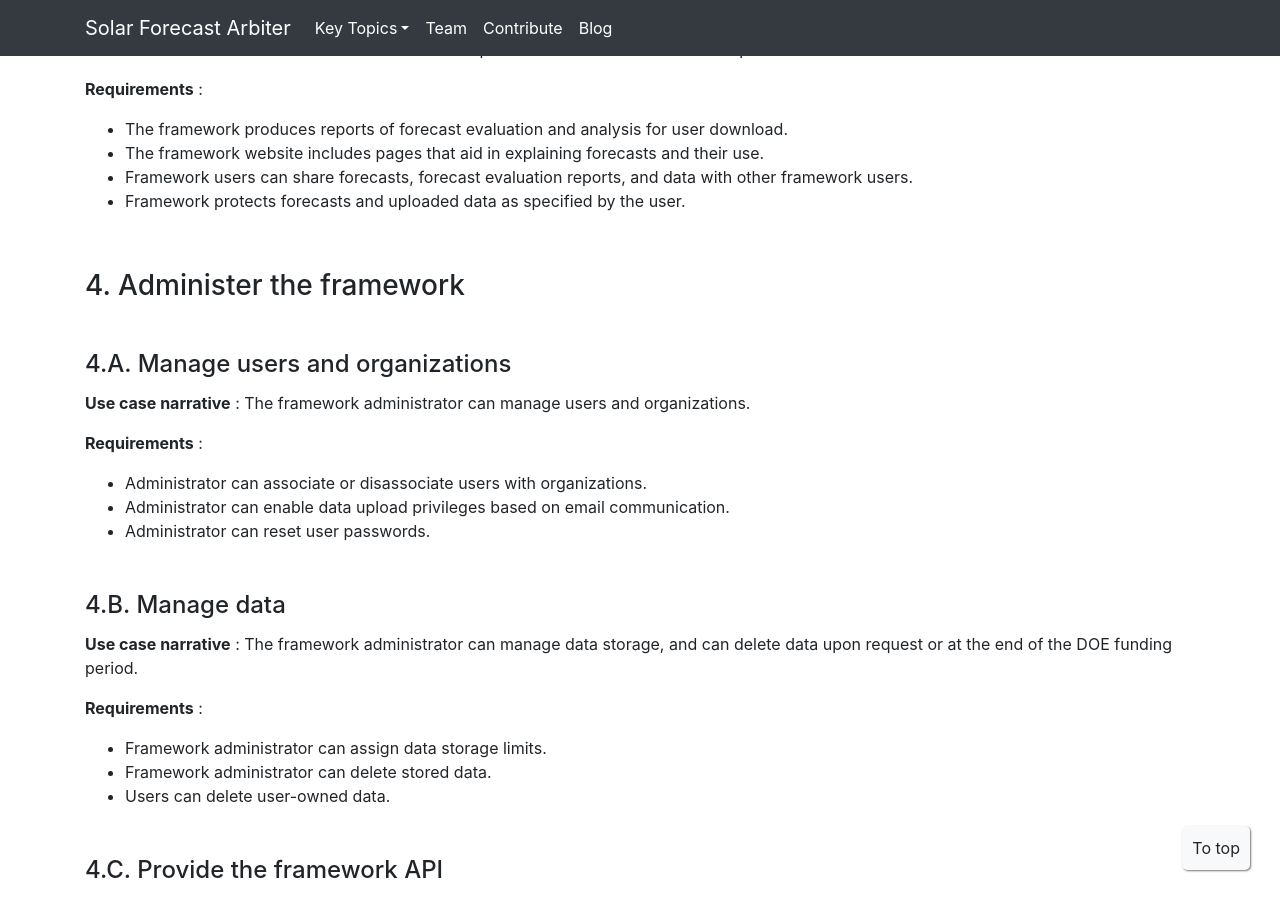
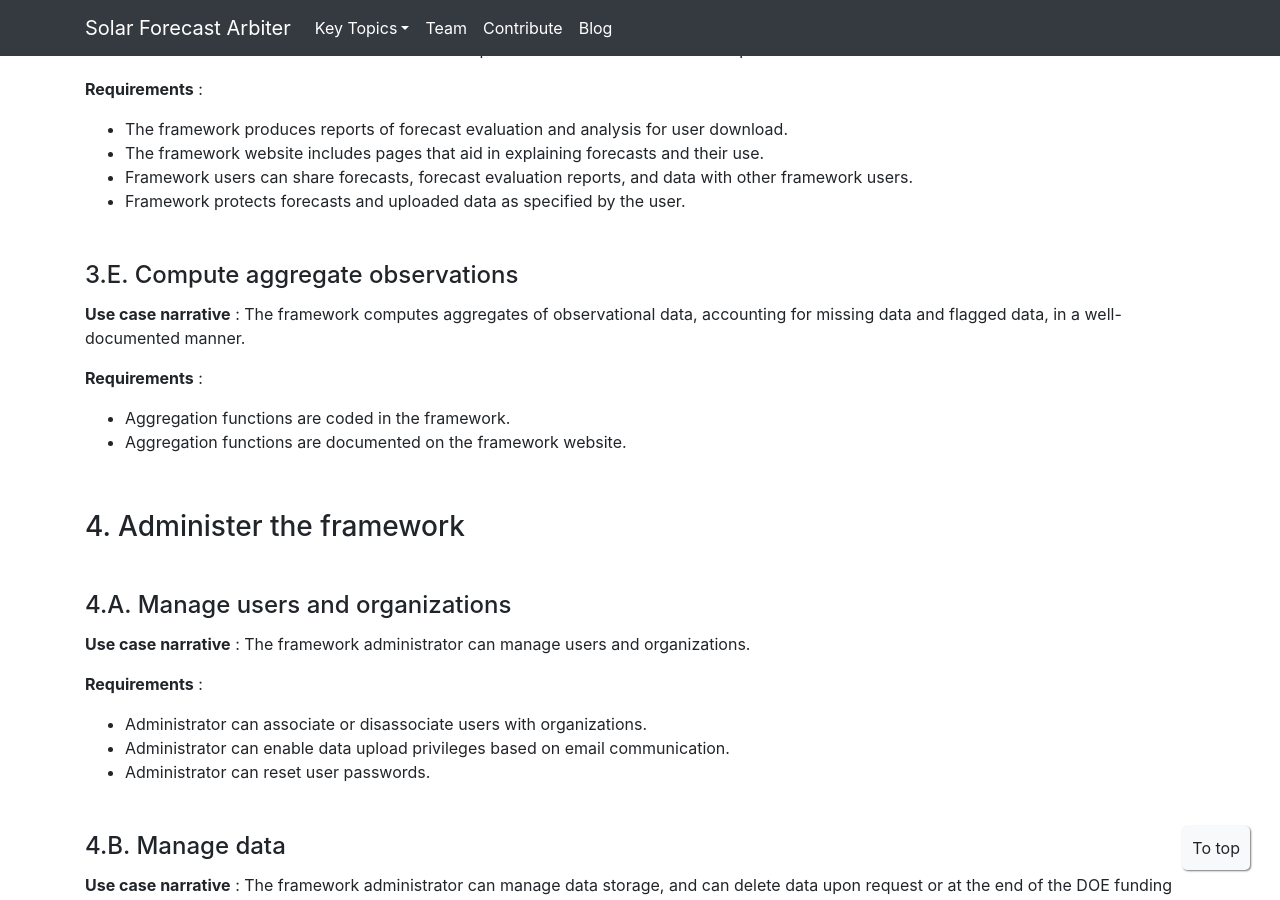
Before and after one commit to SolarArbiter/SolarArbiter.github.io, a Jekyll site: the page built from usecases.md, in a window 1280 px wide and 900 px high, scrolled down 9919 px. Built offline with Jekyll 4.4.1, drawn with Linux system fonts in a browser that asks for light colours; comment, search, counter and statistics services are not loaded; our own code applies the rules of GitHub Pages for plain Markdown files; some of the changed text lies outside the part shown.

Commit message:
anon, agg

```diff
--- a/usecases.md
+++ b/usecases.md
@@ -203,7 +203,7 @@
 
 - All requirements as listed for Use Case [1.A](#uc1A), [1.B](#uc1B), or [1.C](#uc1C), as appropriate.
 - User uploads an aggregation of forecasts with weights specified by the framework ([4.C](#uc4C)).
-- Framework computes observations, as specified.
+- Framework computes observations, as specified ([3.E](#uc3E)).
 - Framework provides metric values for the comparison among forecasts ([3.A](#uc3A)), a visual display of comparison results, and a report for download ([3.D](#uc3D)).
 
 #### 1.E. Evaluate an event forecast {#uc1E}
@@ -352,6 +352,16 @@
 - Framework users can share forecasts, forecast evaluation reports, and data with other framework users.
 - Framework protects forecasts and uploaded data as specified by the user.
 
+#### 3.E. Compute aggregate observations {#uc3C}
+{: .anchor}
+
+**Use case narrative** : The framework computes aggregates of observational data, accounting for missing data and flagged data, in a well-documented manner.
+
+**Requirements** :
+
+- Aggregation functions are coded in the framework.
+- Aggregation functions are documented on the framework website.
+
 
 
 ### 4. Administer the framework {#administer}
```
Also changed, not shown: other parts of usecases.md (+2 -2 lines).
